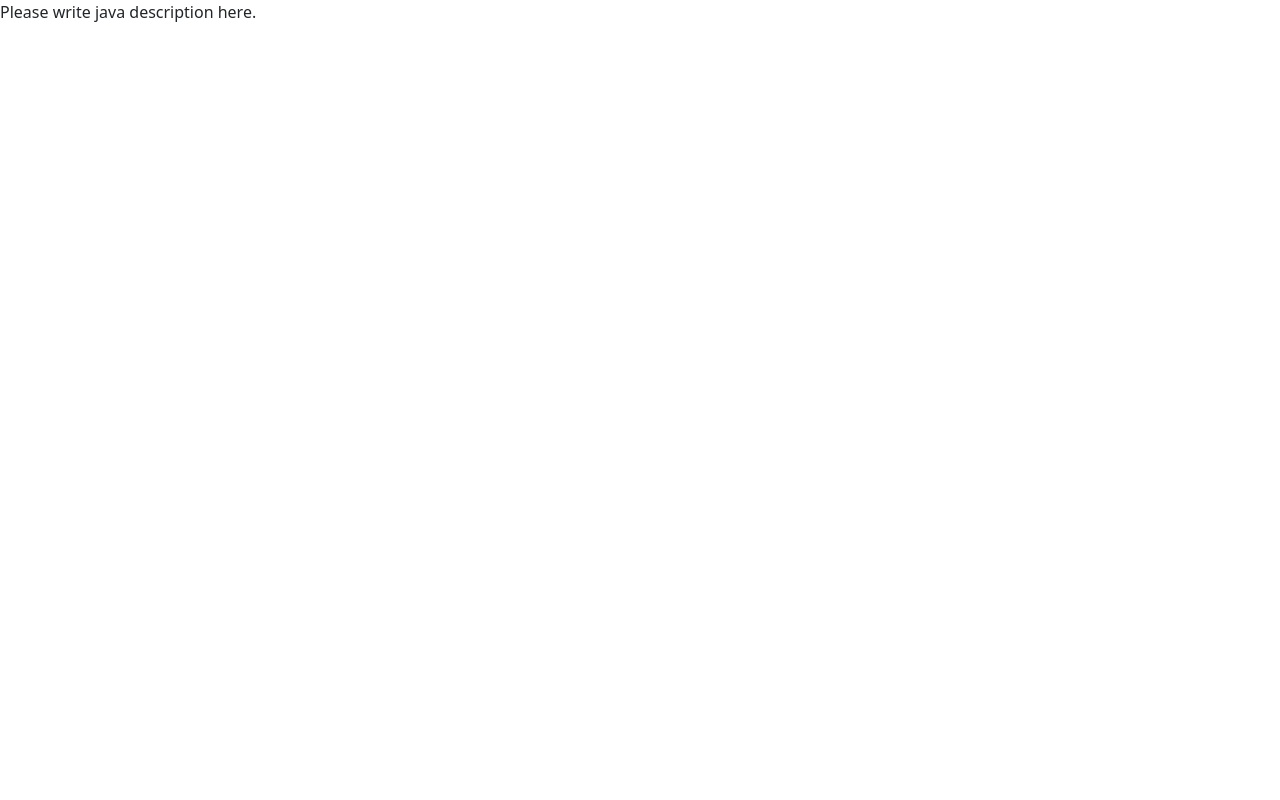
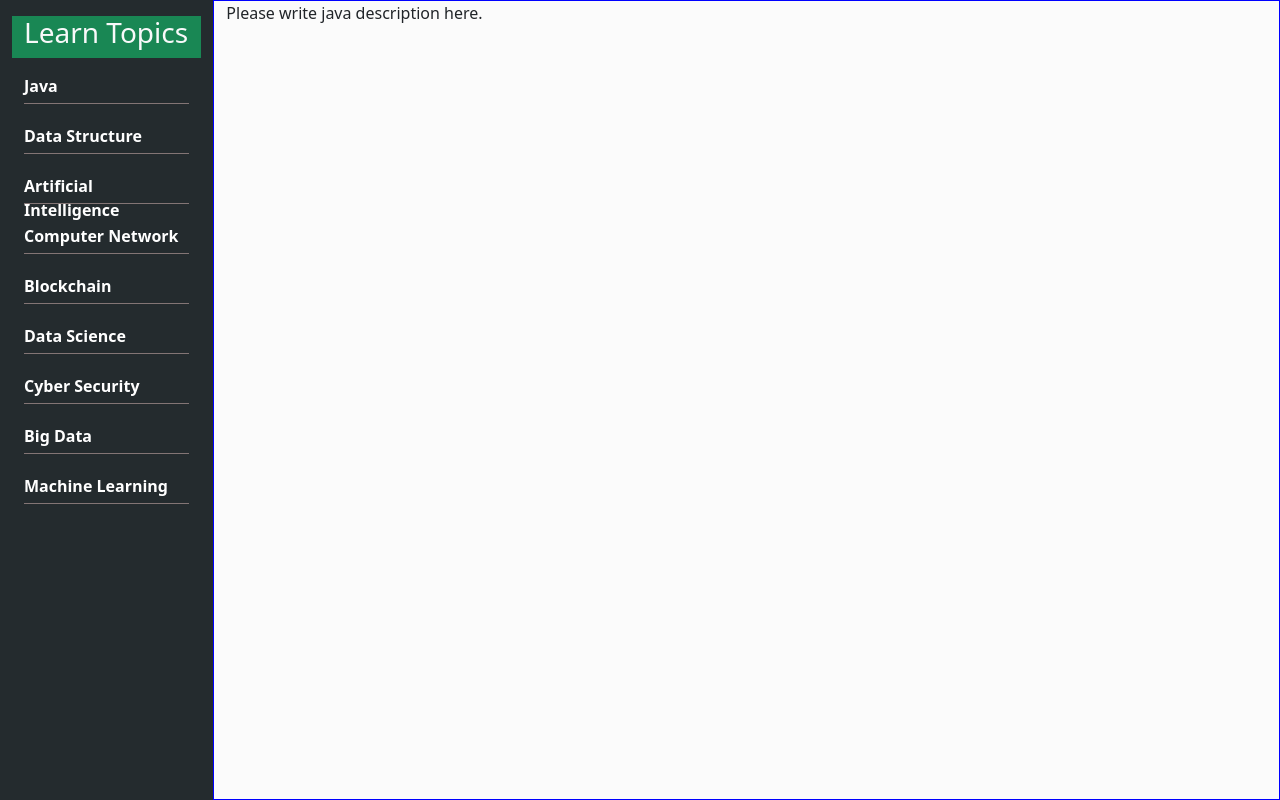
Before and after one commit to homen19/Lerantopic, a React (Create React App) app: page /java in a window 1280 px wide. Built offline with nearby package versions, Linux system fonts and the light colour scheme.

Commit message:
side navbar added

```diff
--- a/public/index.html
+++ b/public/index.html
@@ -9,7 +9,7 @@
       name="description"
       content="Web site created using create-react-app"
     />
-    <link rel="apple-touch-icon" href="%PUBLIC_URL%/study.png" />
+
     <!--
       manifest.json provides metadata used when your web app is installed on a
       user's mobile device or desktop. See https://developers.google.com/web/fundamentals/web-app-manifest/
--- /dev/null
+++ b/src/App.css
@@ -0,0 +1,16 @@
+*{
+    margin: 0;
+    padding: 0;
+}
+
+.left{
+    /* border: 1px solid red; */
+    height: 100vh;
+    background-color: #242B2E;
+}
+.right{
+    border: 1px solid blue;
+    height: 100vh;
+    background-color: #FBFBFB;
+    overflow: auto;
+}
--- a/src/App.js
+++ b/src/App.js
@@ -1,11 +1,22 @@
-
+import './App.css'
+import { Sidenav } from './Components/SideNav/Sidenav';
 import { Router } from "./Router/Router";
 
 function App() {
   return (
     <>
+      <div className="container-fluid">
+        <div className="row">
+          <div className="col-md-2 left">
+            <Sidenav />
+          </div>
+          <div className="col-md-10 right">
+            <Router />
+          </div>
+        </div>
+      </div>
 
-    <Router />
+
 
     </>
   );
--- a/src/Components/SideNav/SideNav.css
+++ b/src/Components/SideNav/SideNav.css
@@ -0,0 +1,9 @@
+.NavItems{
+    height: 30px;
+    /* border: 1px solid red; */
+    text-align: left;
+    font-weight: 550;
+    border-bottom: 1px solid rgb(131, 117, 117);
+    cursor: pointer;
+    margin-bottom: 20px;
+}
--- a/src/Components/SideNav/Sidenav.js
+++ b/src/Components/SideNav/Sidenav.js
@@ -1,8 +1,34 @@
 import React from 'react'
 import './SideNav.css';
 
+import Item from "./data";
+
 export const Sidenav = () => {
   return (
-    <div>Please write side nav code here</div>
+    <>
+      <div className="container-fluid">
+        <div className="row">
+          <div className="col my-3 bg-success">
+            <h3 className='text-light'>Learn Topics</h3>
+
+          </div>
+        </div>
+        <div className="row">
+          <div className="col" style={{color:"white"}}>
+
+            {Item.map(d => (
+              <div className='NavItems' key={d.id}>
+                <p>{d.title}</p>
+              </div>
+            ))}
+
+
+
+
+          </div>
+        </div>
+      </div>
+
+    </>
   )
 }
--- /dev/null
+++ b/src/Components/SideNav/data.js
@@ -0,0 +1,41 @@
+
+ const Item = [
+    {
+        "id":1,
+        "title" : "Java"
+    },
+    {
+        "id":2,
+        "title" : "Data Structure"
+    },
+    {
+        "id":3,
+        "title" : "Artificial Intelligence"
+    },
+    {
+        "id":4,
+        "title" : "Computer Network"
+    },
+    {
+        "id":5,
+        "title" : "Blockchain"
+    },
+    {
+        "id":6,
+        "title" : "Data Science"
+    },
+    {
+        "id":7,
+        "title" : "Cyber Security"
+    },
+    {
+        "id":8,
+        "title" : "Big Data"
+    },
+    {
+        "id":9,
+        "title" : "Machine Learning"
+    }
+
+];
+export default Item;
```
